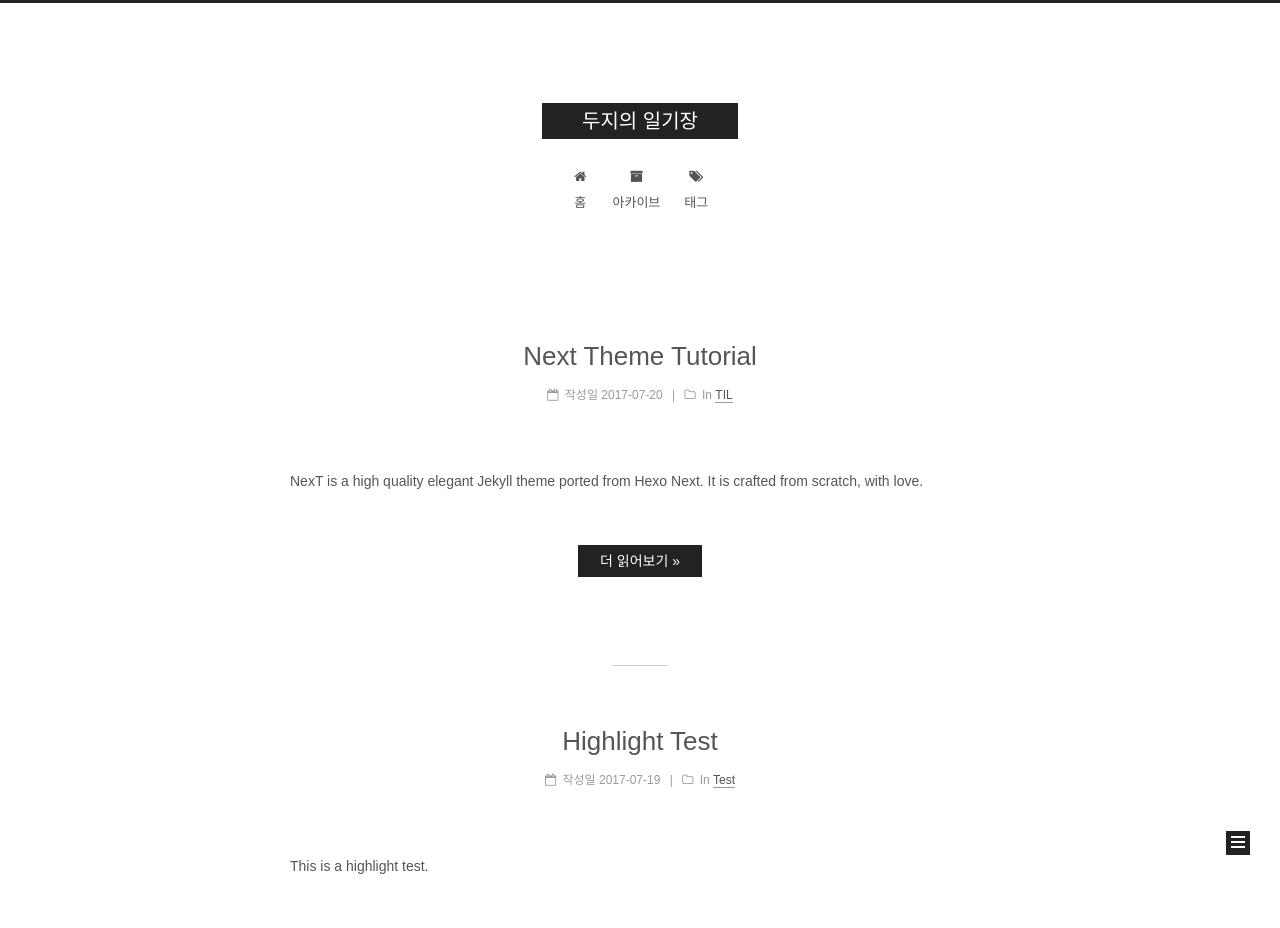
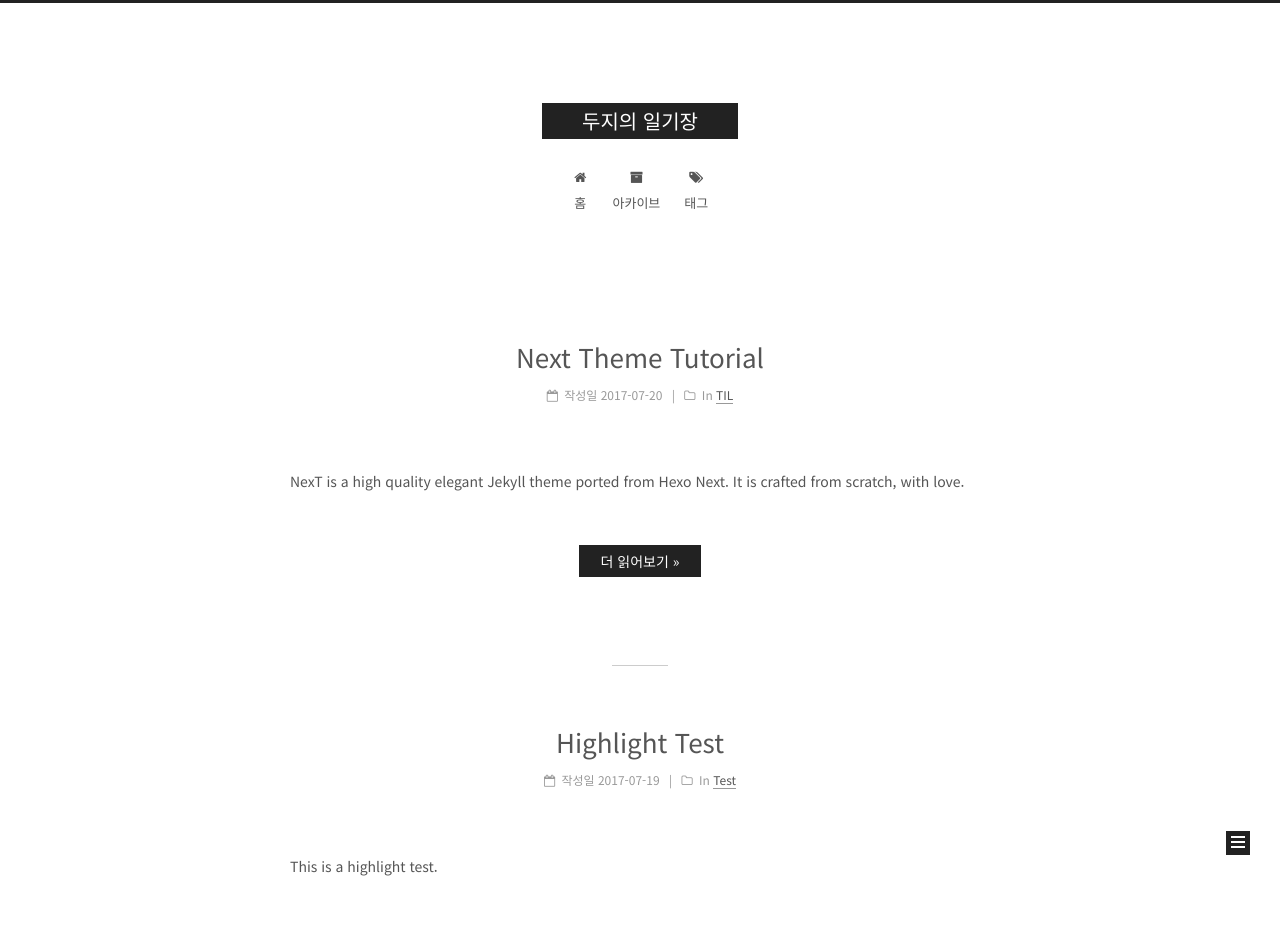
Before and after one commit to doozi316/doozi316.github.io, a Jekyll site: the page built from index.html, in a window 1280 px wide. Shown: the top 928 px of the page. Built offline with Jekyll 4.4.1, drawn with Linux system fonts in a browser that asks for light colours; emoji names are drawn with the system emoji font; some web fonts are replaced; the list of posts is cut into pages by our own code.

Commit message:
Revert "글꼴?"
This reverts commit 63ab484759907c7f1503866d779ccb332c69d9ea.

```diff
--- a/_config.yml
+++ b/_config.yml
@@ -168,7 +168,7 @@ font:
   enable: true
 
   # Uri of fonts host. E.g. //fonts.googleapis.com (Default)
-  host: https://www.google.com/fonts
+  host:
 
   # Global font settings used on <body> element.
   global:
```
